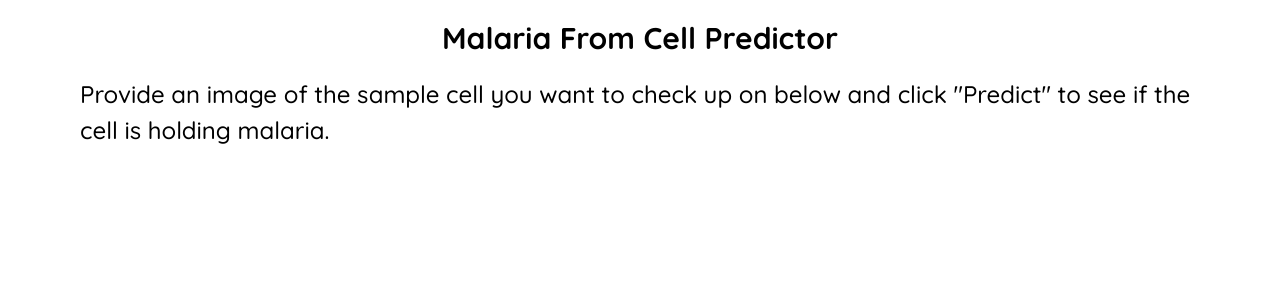
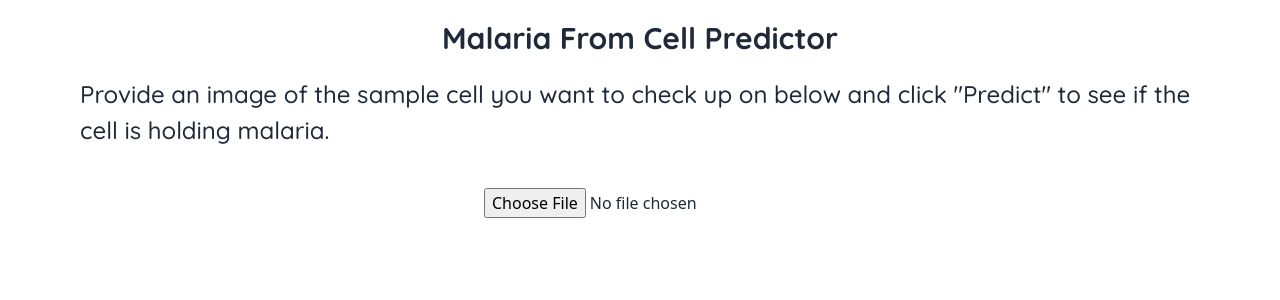
Before and after one commit to Abdesol/malaria-cell-predictor-website, a Next.js app: page / in a window 1280 px wide. Shown: the top 300 px of the page. Built offline with nearby package versions, Linux system fonts and the light colour scheme.

Commit message:
Finished the image displayer

```diff
--- a/package.json
+++ b/package.json
@@ -9,6 +9,7 @@
     "lint": "next lint"
   },
   "dependencies": {
+    "daisyui": "^2.24.0",
     "next": "12.2.5",
     "react": "18.2.0",
     "react-dom": "18.2.0"
--- a/pages/index.js
+++ b/pages/index.js
@@ -1,7 +1,20 @@
 import Head from "next/head";
 import Image from "next/image";
+import { useState } from "react";
 
 export default function Home() {
+  const [selectedImage, setSelectedImage] = useState();
+
+  const imageChange = (e) => {
+    if (e.target.files && e.target.files.length > 0) {
+      setSelectedImage(e.target.files[0]);
+    }
+  };
+
+  const removeSelectedImage = () => {
+    setSelectedImage();
+  };
+
   return (
     <div>
       <Head>
@@ -13,7 +26,7 @@ export default function Home() {
         <link rel="icon" href="/favicon.ico" />
       </Head>
 
-      <div className="flex flex-col items-center px-5 md:px-20">
+      <div className="flex flex-col items-center px-6 md:px-20">
         <div className="font-quicksand text-3xl font-bold py-5">
           Malaria From Cell Predictor
         </div>
@@ -23,7 +36,39 @@ export default function Home() {
           click "Predict" to see if the cell is holding malaria.
         </div>
 
+        <div className="flex flex-col items-center py-5">
+          <input
+            clasName="btn"
+            saccept=".png, .jpg"
+            type="file"
+            onChange={imageChange}
+          />
 
+          {selectedImage && (
+            <div className="flex flex-col items-center">
+              <div className="cursor-pointer relative m-4 h-[250px] w-[250px] md:h-[500px] md:w-[500px]">
+                <Image src={URL.createObjectURL(selectedImage)} layout="fill" />
+              </div>
+              <button
+                className="btn font-quicksand text-lg "
+                onClick={removeSelectedImage}
+              >
+                Remove This Image
+              </button>
+            </div>
+          )}
+        </div>
+        {selectedImage && (
+          <div>
+            <button
+              className="btn font-quicksand text-lg"
+              onClick={removeSelectedImage}
+            >
+              Predict
+            </button>
+
+          </div>
+        )}
       </div>
     </div>
   );
--- a/tailwind.config.js
+++ b/tailwind.config.js
@@ -10,5 +10,5 @@ module.exports = {
       'quicksand': ["Quicksand", "sans-serif"],
     },
   },
-  plugins: [],
+  plugins: [require("daisyui")],
 };
```
Also changed, not shown: 1 other file (tests, documents, lock files or other folders).
